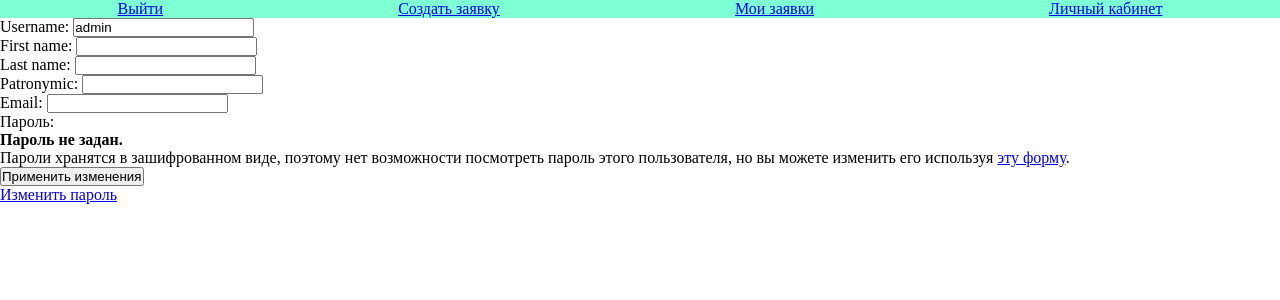
After one commit to trocks06/DesignStudioProject, a Django app: page /design/profile/edit/ in a window 1280 px wide. The commit adds this page. Shown: the top 300 px of the page. Run offline with Django 4.2, Linux system fonts and the light colour scheme; a user stored in the database is signed in.

Commit message:
Еще коммит

```diff
--- a/studio/design/admin.py
+++ b/studio/design/admin.py
@@ -2,5 +2,5 @@ from django.contrib import admin
 from .models import *
 
 admin.site.register(AdvUser)
-
-# Register your models here.
+admin.site.register(Category)
+admin.site.register(Application)
--- a/studio/design/forms.py
+++ b/studio/design/forms.py
@@ -1,8 +1,9 @@
+from PIL import Image
 from django import forms
-from django.contrib.auth.forms import AuthenticationForm, UserCreationForm
+from django.contrib.auth.forms import AuthenticationForm, UserCreationForm, UserChangeForm
 from django.core.validators import RegexValidator, EmailValidator
 
-from .models import AdvUser
+from .models import AdvUser, Application
 
 
 class UserLoginForm(AuthenticationForm):
@@ -50,3 +51,52 @@ class UserRegisterForm(UserCreationForm):
     class Meta:
         model = AdvUser
         fields = ['username', 'first_name', 'last_name', 'patronymic', 'email', 'password1', 'password2', 'agree_to_terms']
+
+class UserEditForm(UserChangeForm):
+    latin_validator = RegexValidator(
+        regex=r'^[a-zA-Z-]*$',
+        message='Имя пользователя может содержать только латинские буквы и дефис.',
+    )
+    kiril_validator = RegexValidator(
+        regex=r'^[а-яА-Я- ]*$',
+        message='ФИО может содержать только кириллицу, дефис и пробелы'
+    )
+    def clean_username(self):
+        username = self.cleaned_data['username']
+        if AdvUser.objects.filter(username=username).exists():
+            raise forms.ValidationError('Данный ник занят')
+        return username
+
+    def clean_email(self):
+        email = self.cleaned_data['email']
+        if AdvUser.objects.filter(email=email).exists():
+            raise forms.ValidationError('Данная почта занята')
+        return email
+
+    username = forms.CharField(validators=[latin_validator])
+    first_name = forms.CharField(validators=[kiril_validator])
+    last_name = forms.CharField(validators=[kiril_validator])
+    patronymic = forms.CharField(validators=[kiril_validator])
+    email = forms.EmailField(validators=[EmailValidator()])
+    class Meta:
+        model = AdvUser
+        fields = ['username', 'first_name', 'last_name', 'patronymic', 'email']
+
+class ApplicationCreateForm(forms.ModelForm):
+    def clean_app_image(self):
+        app_image = self.cleaned_data.get('app_image')
+        format_validator = ['JPEG', 'JPG', 'PNG', 'BMP']
+        max_size = 2 * 1024 * 1024
+        if app_image:
+            if app_image.size > max_size:
+                raise forms.ValidationError('Файл не должен весить более 2 мб')
+            try:
+                img = Image.open(app_image)
+                img_format = img.format
+                if img_format not in format_validator:
+                    raise forms.ValidationError('Неверный формат файла. Допустимые форматы: JPEG, JPG, PNG, BMP.')
+            except Exception:
+                raise forms.ValidationError('Не удалось открыть файл как изображение')
+    class Meta:
+        model = Application
+        fields = ['app_name', 'app_description', 'app_category', 'app_image']
--- a/studio/design/models.py
+++ b/studio/design/models.py
@@ -6,3 +6,38 @@ class AdvUser(AbstractUser):
 
     def __str__(self):
         return self.username
+
+class Category(models.Model):
+    category_name = models.CharField(max_length=100, blank=False, unique=True)
+    def __str__(self):
+        return self.category_name
+
+    class Meta:
+        verbose_name = 'Категорию'
+        verbose_name_plural = 'Категории'
+
+class Application(models.Model):
+    app_name = models.CharField(max_length=100, blank=False, verbose_name='Название заявки')
+    app_description = models.TextField(blank=False, verbose_name='Описание заявки')
+    app_category = models.ForeignKey(Category, on_delete=models.CASCADE, blank=False, verbose_name='Категория заявки')
+    app_date_created = models.DateTimeField(auto_now_add=True)
+    app_image = models.ImageField(upload_to='app_images/', blank=False, verbose_name='Фото помещения или его план')
+    app_publisher = models.ForeignKey(AdvUser, on_delete=models.SET_NULL, blank=False, null=True, related_name='applications_published')
+
+    design_image = models.ImageField(upload_to='design_images/', null=True, blank=True)
+    design_publisher = models.ForeignKey(AdvUser, on_delete=models.SET_NULL, null=True, blank=False, related_name='applications_designs')
+
+    APP_STATUS = (
+        ('n', 'New'),
+        ('a', 'Accepted in work'),
+        ('d', 'Done'),
+    )
+    status = models.CharField(max_length=1, choices=APP_STATUS, blank=False, default='n')
+    comment = models.TextField(blank=True)
+
+    class Meta:
+        verbose_name = 'Заявку'
+        verbose_name_plural = 'Заявки'
+
+    def __str__(self):
+        return self.app_name
--- a/studio/design/static/css/style.css
+++ b/studio/design/static/css/style.css
@@ -9,3 +9,8 @@ header {
     justify-content: space-around;
     background-color: aquamarine;
 }
+
+h1 {
+    margin-top: 50px;
+    text-align: center;
+}
--- a/studio/design/templates/design/base.html
+++ b/studio/design/templates/design/base.html
@@ -11,6 +11,9 @@
         {% block header %}
             {% if user.is_authenticated %}
                 <a href="{% url 'logout' %}">Выйти</a>
+                <a href="{% url 'create_application' %}">Создать заявку</a>
+                <a href="#">Мои заявки</a>
+                <a href="{% url 'profile' %}">Личный кабинет</a>
             {% else %}
                 <a href="{% url 'index' %}">Главная</a>
                 <a href="{% url 'login' %}">Вход</a>
--- /dev/null
+++ b/studio/design/templates/design/edit_profile.html
@@ -0,0 +1,10 @@
+{% extends 'design/base.html' %}
+{% block title %}<title>Редактирование профиля</title>{% endblock %}
+{% block content %}
+    <form action="{% url 'edit_profile' %}" method="post">
+        {% csrf_token %}
+        {{ form.as_p }}
+        <button type="submit">Применить изменения</button>
+    </form>
+    <a type="button" href="{% url 'password_change' %}">Изменить пароль</a>
+{% endblock %}
--- a/studio/design/urls.py
+++ b/studio/design/urls.py
@@ -1,4 +1,5 @@
 from django.urls import path
+
 from . import views
 
 urlpatterns = [
@@ -6,4 +7,9 @@ urlpatterns = [
     path('login/', views.login, name='login'),
     path('register/', views.register, name='register'),
     path('logout/', views.logout, name='logout'),
+    path('profile/', views.profile, name='profile'),
+    path('profile/edit/', views.edit_profile, name='edit_profile'),
+    path('profille/delete/', views.delete_profile, name='delete_profile'),
+    path('profile/edit/password', views.PasswordChange.as_view(), name='password_change'),
+    path('application/create', views.create_application, name='create_application'),
 ]
--- a/studio/design/views.py
+++ b/studio/design/views.py
@@ -1,7 +1,12 @@
+from django.contrib.auth import update_session_auth_hash
+from django.contrib.auth.decorators import login_required
+from django.contrib.auth.mixins import LoginRequiredMixin
+from django.contrib.auth.views import PasswordChangeView
 from django.shortcuts import render, redirect
-from django.contrib import auth
+from django.contrib import auth, messages
+from django.urls import reverse_lazy
 
-from .forms import UserLoginForm, UserRegisterForm
+from .forms import UserLoginForm, UserRegisterForm, UserEditForm, ApplicationCreateForm
 
 
 def index(request):
@@ -33,6 +38,60 @@ def register(request):
     context = {'form': form}
     return render(request, 'design/register.html', context)
 
+@login_required
 def logout(request):
     auth.logout(request)
     return redirect('login')
+
+@login_required
+def profile(request):
+    user = request.user
+    context = {'user': user}
+    return render(request, 'design/profile.html', context)
+
+@login_required
+def delete_profile(request):
+    user = request.user
+    if request.method == 'POST':
+        user.delete()
+        logout(request)
+        return redirect('index')
+    else:
+        context = {'user': user}
+        return render(request, 'design/delete_profile.html', context)
+
+@login_required
+def edit_profile(request):
+    user = request.user
+    if request.method == 'POST':
+        form = UserEditForm(instance=user, data=request.POST)
+        if form.is_valid():
+            user = form.save()
+            update_session_auth_hash(request, user)
+            return redirect('profile')
+    else:
+        form = UserEditForm(instance=user)
+    context = {'form': form}
+    return render(request, 'design/edit_profile.html', context)
+
+class PasswordChange(LoginRequiredMixin, PasswordChangeView):
+    template_name = 'design/password_change.html'
+    success_url = reverse_lazy('profile')
+
+    def form_valid(self, form):
+        user = form.save()
+        update_session_auth_hash(self.request, user)
+        return super().form_valid(form)
+
+def create_application(request):
+    if request.method == 'POST':
+        form = ApplicationCreateForm(data=request.POST, files=request.FILES)
+        if form.is_valid():
+            form.save()
+            return redirect('index')
+        else:
+            print(form.errors)
+    else:
+        form = ApplicationCreateForm()
+    context = {'form': form}
+    return render(request, 'design/create_application.html', context)
--- a/studio/studio/settings.py
+++ b/studio/studio/settings.py
@@ -11,8 +11,6 @@ https://docs.djangoproject.com/en/4.2/ref/settings/
 """
 
 from pathlib import Path
-
-from django.conf.global_settings import STATIC_ROOT
 
 # Build paths inside the project like this: BASE_DIR / 'subdir'.
 BASE_DIR = Path(__file__).resolve().parent.parent
@@ -122,6 +120,9 @@ STATIC_URL = '/static/'
 
 AUTH_USER_MODEL = 'design.AdvUser'
 
+MEDIA_URL = '/media/'
+MEDIA_ROOT = BASE_DIR / 'media'
+
 # Default primary key field type
 # https://docs.djangoproject.com/en/4.2/ref/settings/#default-auto-field
 
--- a/studio/studio/urls.py
+++ b/studio/studio/urls.py
@@ -24,4 +24,7 @@ urlpatterns = [
     path('admin/', admin.site.urls),
     path('design/', include('design.urls',)),
     path('', RedirectView.as_view(url='design/', permanent=True)),
-] + static(settings.STATIC_URL, document_root=settings.STATIC_ROOT)
+]
+
+urlpatterns += static(settings.STATIC_URL, document_root=settings.STATIC_ROOT)
+urlpatterns += static(settings.MEDIA_URL, document_root=settings.MEDIA_ROOT)
```
Also changed, not shown: studio/design/templates/design/create_application.html (added, +9 -0 lines), studio/design/templates/design/password_change.html (added, +9 -0 lines), studio/design/templates/design/profile.html (added, +15 -0 lines), studio/db.sqlite3.
